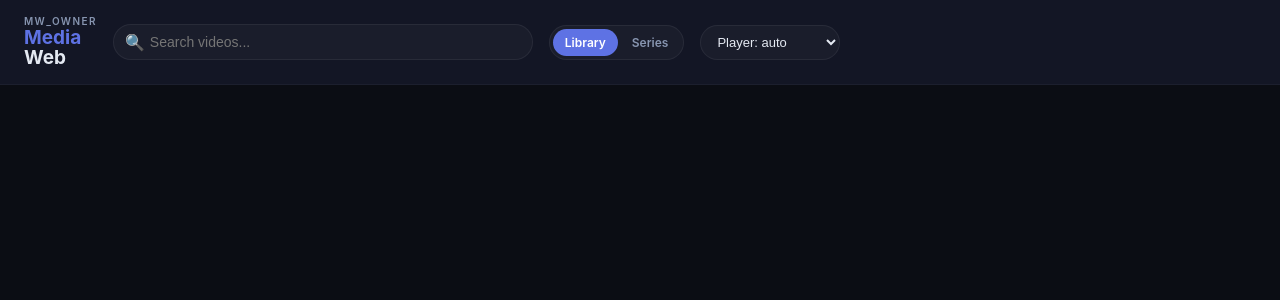
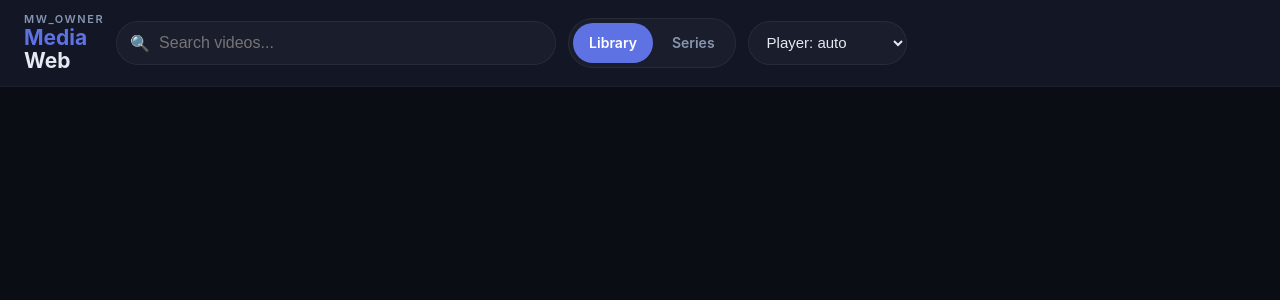
Before and after one commit to TByte007/mediaweb, a PHP site: page /layout/header.php in a window 1280 px wide. Shown: the top 300 px of the page. Run offline with PHP 8.4, Linux system fonts and the light colour scheme; some libraries are stand-ins or nearby versions.

Commit message:
Refactor header styles for improved layout and usability. Adjusted padding, font sizes, and dimensions for various elements including the search input, buttons, and player preferences to enhance user experience and visual consistency.

```diff
--- a/web/layout/header.php
+++ b/web/layout/header.php
@@ -26,62 +26,63 @@ body {
     position: sticky; top: 0; z-index: 10;
     background: var(--bg2);
     border-bottom: 1px solid rgba(255,255,255,0.04);
-    padding: 16px 0;
+    padding: 14px 0;
 }
 .wrap { max-width: 1400px; margin: 0 auto; padding: 0 24px; }
-.header-row { display: flex; align-items: center; gap: 16px; flex-wrap: wrap; }
+.header-row { display: flex; align-items: center; gap: 12px; flex-wrap: wrap; }
 .logo {
     display: flex; flex-direction: column; gap: 1px;
-    font-size: 19px; font-weight: 700; color: var(--accent);
+    font-size: 21px; font-weight: 700; color: var(--accent);
     text-decoration: none; white-space: nowrap; line-height: 1.05;
 }
 .logo span { color: var(--text); }
 .logo .logo-owner {
-    font-size: 10px; font-weight: 600; letter-spacing: 0.14em;
+    font-size: 11px; font-weight: 600; letter-spacing: 0.14em;
     text-transform: uppercase; color: var(--muted);
 }
-.search-wrap { flex: 1 1 200px; max-width: 420px; position: relative; }
+.search-wrap { flex: 1 1 220px; max-width: 440px; position: relative; }
 .search-input {
-    width: 100%; padding: 9px 36px 9px 36px;
+    width: 100%; height: 44px; padding: 0 42px;
     border-radius: 999px; border: 1px solid rgba(255,255,255,0.06);
     background: rgba(255,255,255,0.03); color: var(--text);
-    font-size: 14px; outline: none; transition: border 0.2s, box-shadow 0.2s;
+    font-size: 16px; outline: none; transition: border 0.2s, box-shadow 0.2s;
 }
 .search-input:focus { border-color: var(--accent); box-shadow: 0 0 0 3px rgba(94,114,228,0.18); }
 .search-input::-webkit-search-cancel-button { -webkit-appearance: none; appearance: none; }
 .search-icon {
-    position: absolute; left: 12px; top: 50%; transform: translateY(-50%);
-    color: var(--muted); pointer-events: none;
+    position: absolute; left: 14px; top: 50%; transform: translateY(-50%);
+    color: var(--muted); pointer-events: none; font-size: 16px;
 }
 .search-clear {
     position: absolute; right: 8px; top: 50%; transform: translateY(-50%);
-    width: 26px; height: 26px; border: 0; border-radius: 50%;
+    width: 34px; height: 34px; border: 0; border-radius: 50%;
     background: transparent; color: var(--muted); cursor: pointer;
-    font-size: 18px; line-height: 1; display: none;
+    font-size: 22px; line-height: 1; display: none;
 }
 .search-clear:hover { color: var(--text); background: rgba(255,255,255,0.06); }
 .search-wrap.has-query .search-clear { display: block; }
 .player-pref {
-    flex: 0 0 auto; padding: 8px 12px; border-radius: 999px;
+    flex: 0 0 auto; height: 44px; padding: 0 14px; border-radius: 999px;
     border: 1px solid rgba(255,255,255,0.06); background: rgba(255,255,255,0.03);
-    color: var(--text); font-size: 13px; outline: none; cursor: pointer;
+    color: var(--text); font-size: 15px; outline: none; cursor: pointer;
 }
 .player-pref:focus { border-color: var(--accent); }
 .player-pref option { color: #1a1a1a; background: #fff; }
-.stats { font-size: 12px; color: var(--muted); white-space: nowrap; }
+.stats { font-size: 13px; color: var(--muted); white-space: nowrap; }
 .len-filters {
-    display: inline-flex; gap: 2px; padding: 3px;
+    display: inline-flex; align-items: stretch; gap: 3px; padding: 4px;
     border-radius: 999px; border: 1px solid rgba(255,255,255,0.06);
     background: rgba(255,255,255,0.03);
 }
 .len-btn {
-    padding: 6px 12px; border-radius: 999px; text-decoration: none;
-    font-size: 12px; font-weight: 600; color: var(--muted);
+    display: inline-flex; align-items: center; min-height: 40px;
+    padding: 0 16px; border-radius: 999px; text-decoration: none;
+    font-size: 14px; font-weight: 600; color: var(--muted);
     transition: color 0.15s, background 0.15s;
 }
 .len-btn:hover { color: var(--text); background: rgba(255,255,255,0.05); }
 .len-btn.active { color: #fff; background: var(--accent); }
-.len-btn .len-hint { margin-left: 4px; font-size: 10px; font-weight: 500; opacity: 0.55; }
+.len-btn .len-hint { margin-left: 5px; font-size: 12px; font-weight: 500; opacity: 0.55; }
 main { max-width: 1400px; margin: 0 auto; padding: 24px 24px 60px; }
 .info { margin-bottom: 14px; font-size: 12px; color: var(--muted); }
 .info strong { color: var(--accent); }
@@ -113,7 +114,7 @@ main { max-width: 1400px; margin: 0 auto; padding: 24px 24px 60px; }
 .card-body { padding: 9px 11px 10px; display: flex; flex-direction: column; gap: 3px; }
 .card-title {
     font-size: 12px; font-weight: 600; color: var(--text);
-    display: -webkit-box; -webkit-line-clamp: 2; -webkit-box-orient: vertical; overflow: hidden;
+    display: -webkit-box; -webkit-line-clamp: 2; line-clamp: 2; -webkit-box-orient: vertical; overflow: hidden;
 }
 .card-meta { font-size: 10px; color: var(--muted); }
 .empty { text-align: center; padding: 60px 16px; color: var(--muted); }
```
